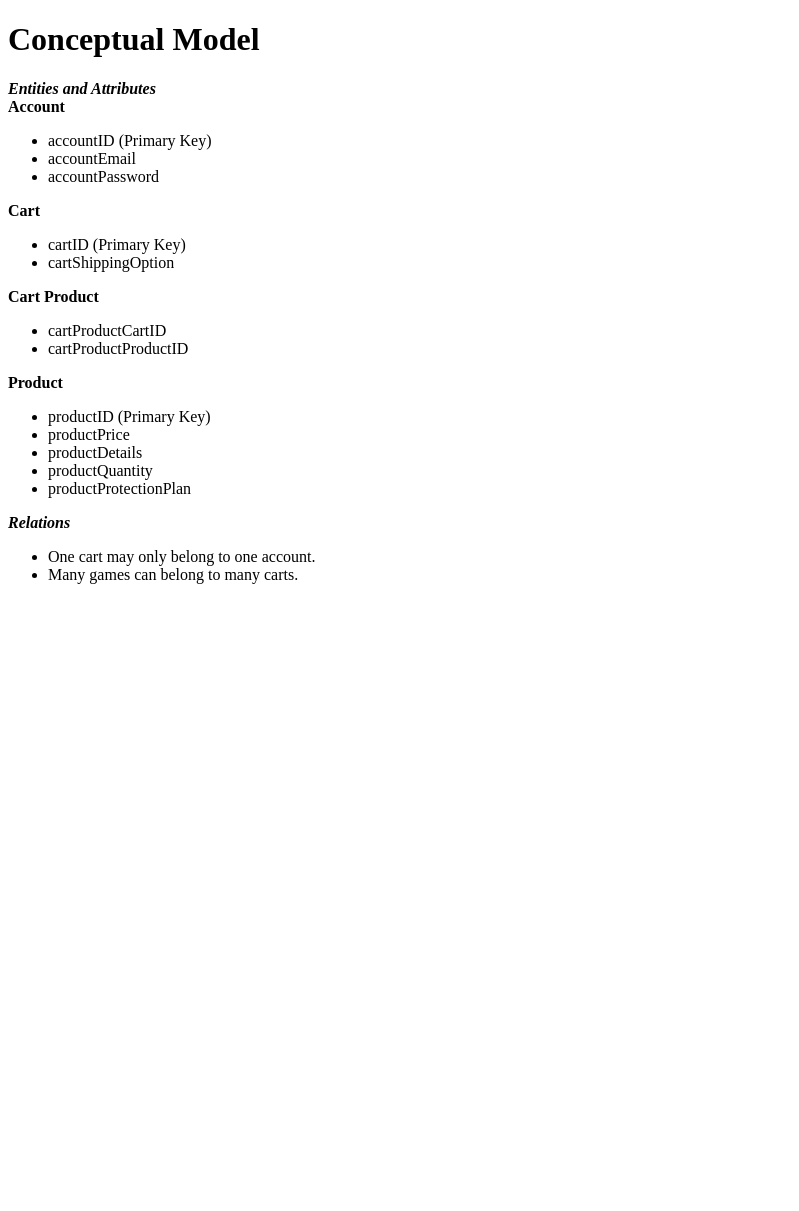
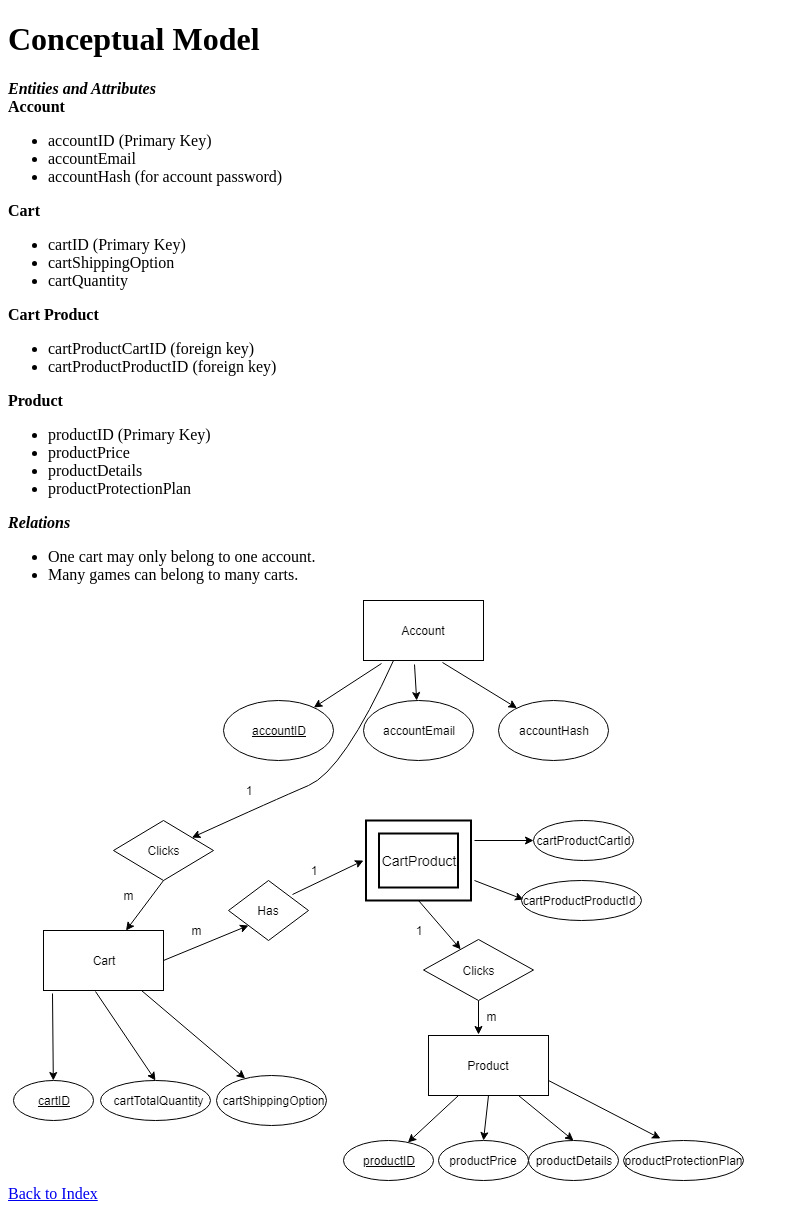
Before and after one commit to JeffreyGallegosCoding/data-design, a PHP site: page /conceptualmodel.php in a window 1280 px wide. Shown: the whole page, without its empty margins (0-799 px from the left). Before the commit the page ends 584 px from the top, so only its background shows below. Run offline with PHP 8.4, Linux system fonts and the light colour scheme.

Commit message:
Modified my conceptual model page to include updated entities and attributes and also included my ERD table.

```diff
--- a/epic/Usecaseinteractionflow.php
+++ b/epic/Usecaseinteractionflow.php
@@ -26,7 +26,7 @@
 		<div>
 			<p><strong>Usage Postconditions:</strong> Access to product and order information in shopping cart.
 			<ul>
-				<li>Once you are logged in, click the cart button just left to your account.</li>
+				<li>Once you are logged in, click the cart button just right to your account.</li>
 				<li>The server returns with the GameStop checkout page.</li>
 				<li>This will bring up your cart menu and list all of the items that you have in your cart.</li>
 				<li>Under your desired game title you can access the product description, also you may edit the shipping
--- a/epic/conceptualmodel.php
+++ b/epic/conceptualmodel.php
@@ -14,7 +14,7 @@
 			<ul>
 				<li>accountID (Primary Key)</li>
 				<li>accountEmail</li>
-				<li>accountPassword</li>
+				<li>accountHash (for account password)</li>
 			</ul>
 		</div>
 		<div><strong>Cart</strong></div>
@@ -22,12 +22,13 @@
 			<ul>
 				<li>cartID (Primary Key)</li>
 				<li>cartShippingOption</li>
+				<li>cartQuantity</li>
 			</ul>
 		</div>
 		<div><strong>Cart Product</strong></div>
 			<ul>
-				<li>cartProductCartID</li>
-				<li>cartProductProductID</li>
+				<li>cartProductCartID (foreign key)</li>
+				<li>cartProductProductID (foreign key)</li>
 			</ul>
 		<div><strong>Product</strong></div>
 		<div>
@@ -35,9 +36,9 @@
 				<li>productID (Primary Key)</li>
 				<li>productPrice</li>
 				<li>productDetails</li>
-				<li>productQuantity</li>
 				<li>productProtectionPlan</li>
 			</ul>
+		</div>
 			<div><strong><em>Relations</em></strong></div>
 			<div>
 				<ul>
@@ -45,5 +46,8 @@
 					<li>Many games can belong to many carts.</li>
 				</ul>
 			</div>
-		</div>
+	<div><img src="ERD%20for%20Data%20Design%20Project%20V2.jpg"></div>
+	<div>
+		<a href="index.php">Back to Index</a>
+	</div>
 	</html>
--- a/epic/index.php
+++ b/epic/index.php
@@ -18,4 +18,7 @@
 		<div>
 			<p><a href="Usecaseinteractionflow.php">Use Case</a></p>
 		</div>
+	<div>
+		<p><a href="conceptualmodel.php">Conceptual Model</a></p>
+	</div>
 	</html>
```
Also changed, not shown: epic/ERD for Data Design Project V2.jpg (added).
